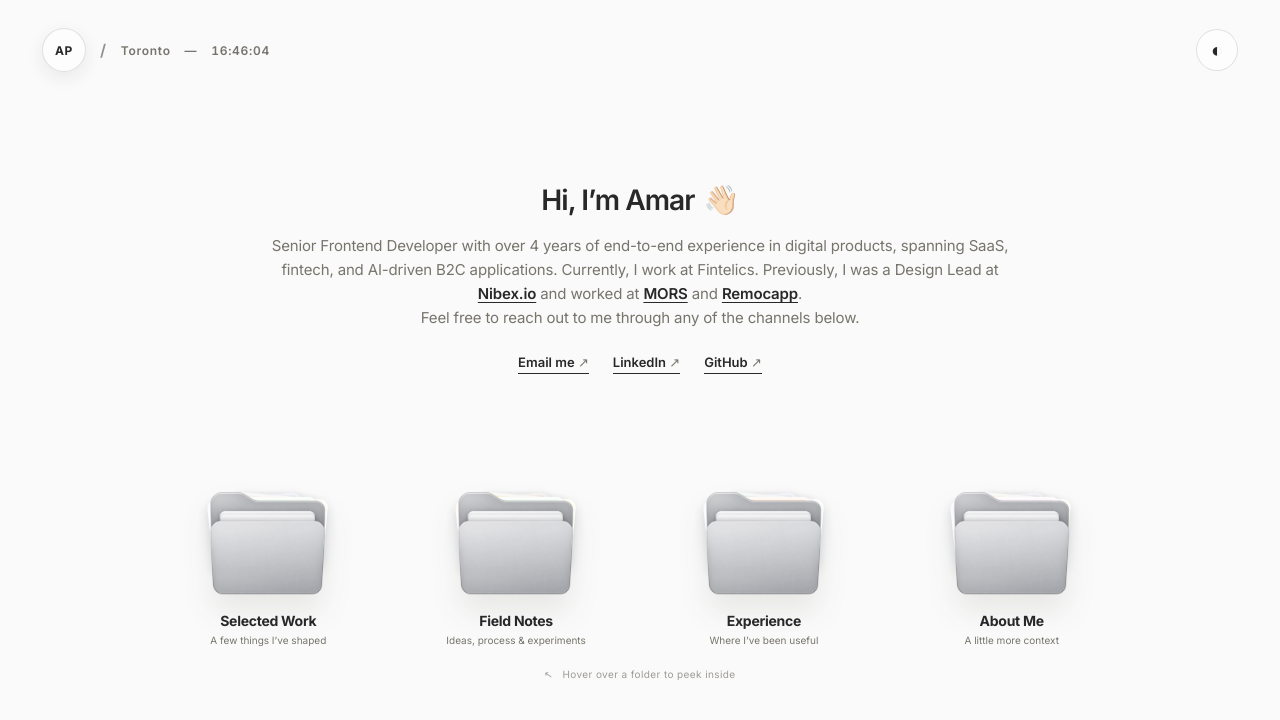
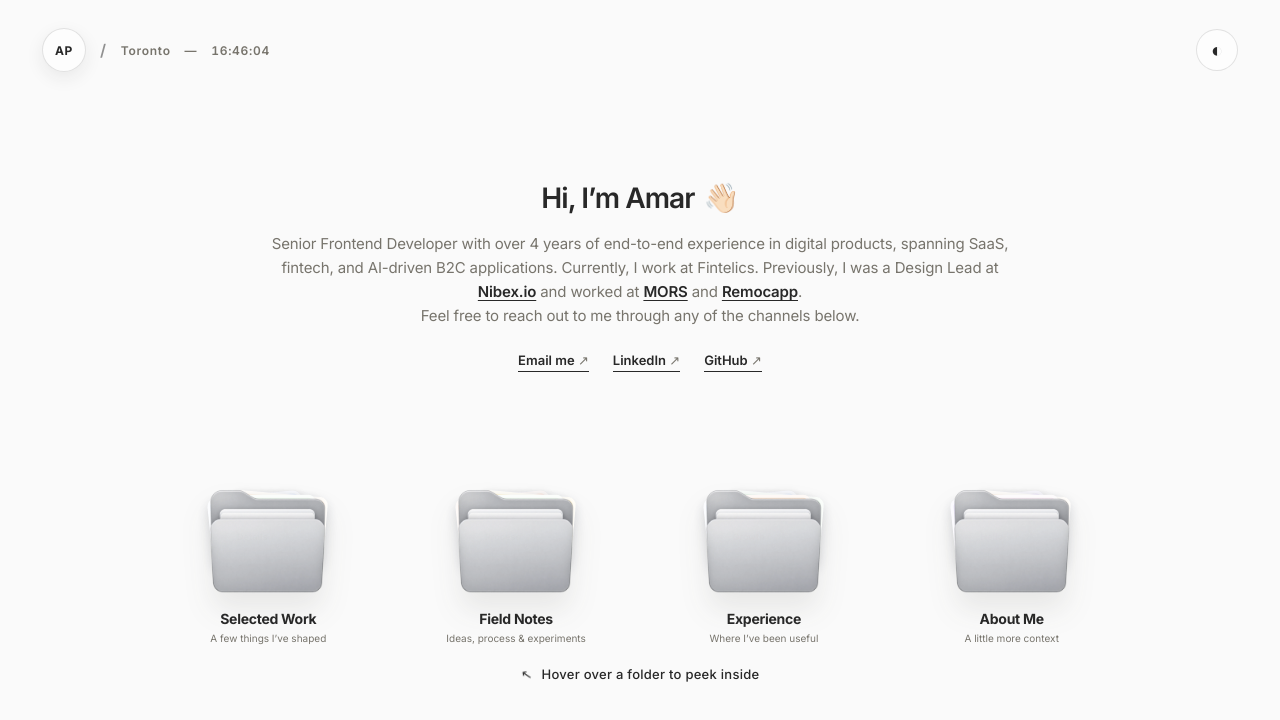
Before and after one commit to amarmanhala/amarpreet, a React (Vite) app: page / in a window 1280 px wide. Shown: the top 720 px of the page. Built offline with nearby package versions, Linux system fonts and the light colour scheme.

Commit message:
Emphasize folder hover hint

```diff
--- a/src/App.css
+++ b/src/App.css
@@ -55,7 +55,7 @@ body { background: var(--paper); color: var(--ink); transition: color .25s, back
 .folder-card:hover .paper-back, .folder-card:focus-visible .paper-back { transform: translate(-18%,-30%) rotate(-10deg); }
 .folder-card:hover .paper-middle, .folder-card:focus-visible .paper-middle { transform: translate(14%,-36%) rotate(8deg); }
 .folder-card:hover .paper-front, .folder-card:focus-visible .paper-front { transform: translateY(-26%) rotate(-1deg); }
-.hover-hint { margin: 22px 0 0; color: var(--muted); font-size: 10px; letter-spacing: .04em; opacity: .7; }
+.hover-hint { margin: 22px 0 0; color: var(--ink); font-size: 13px; font-weight: 500; letter-spacing: .02em; opacity: 1; }
 .hover-hint span { display: inline-block; margin-right: 6px; transform: rotate(-10deg); }
 .interior { flex: 1; width: min(1080px,calc(100% - 72px)); margin: 0 auto; padding: 76px 0 110px; animation: page-in .45s ease both; }
 @keyframes page-in { from { opacity: 0; transform: translateY(10px); } }
```
